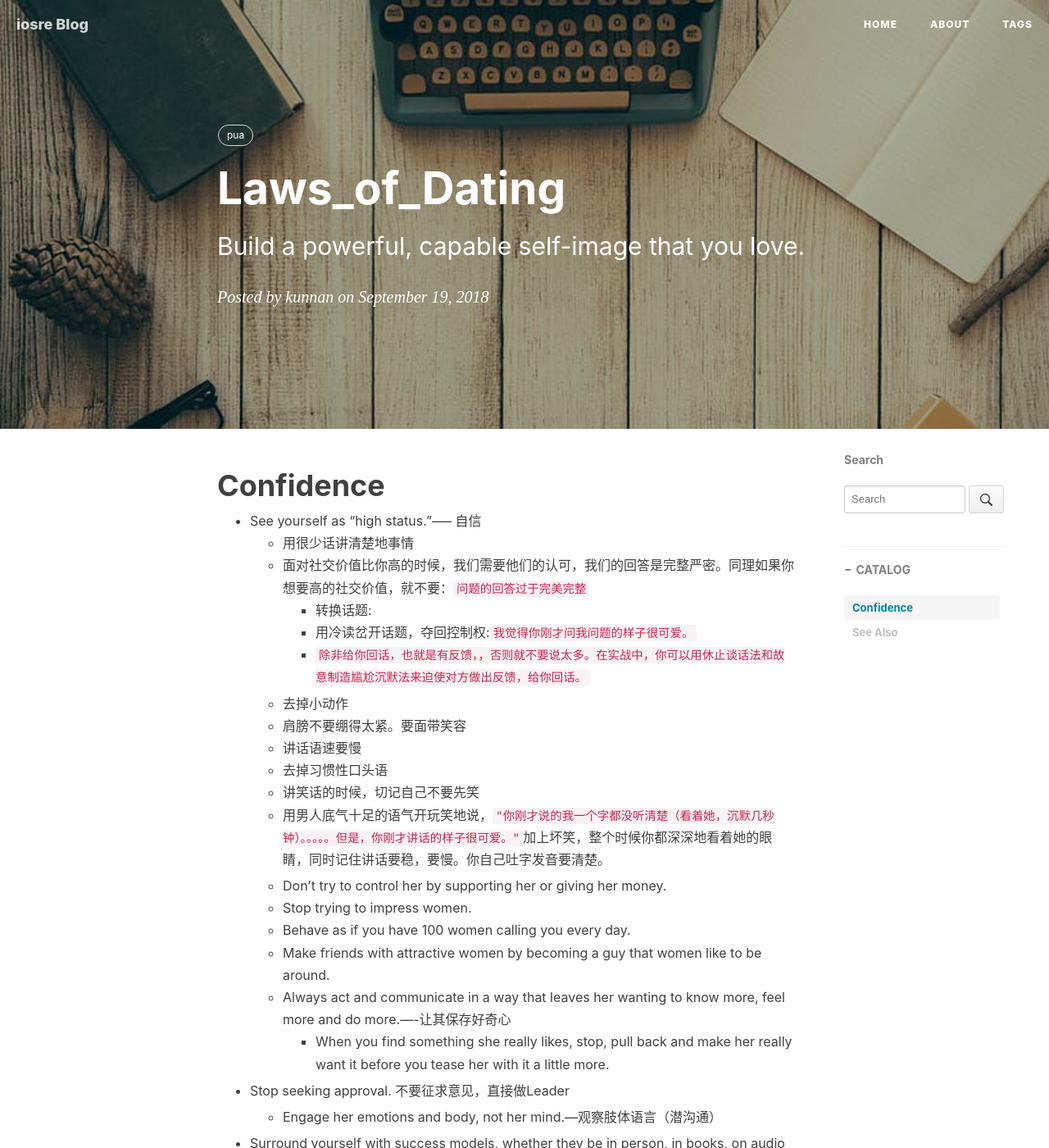
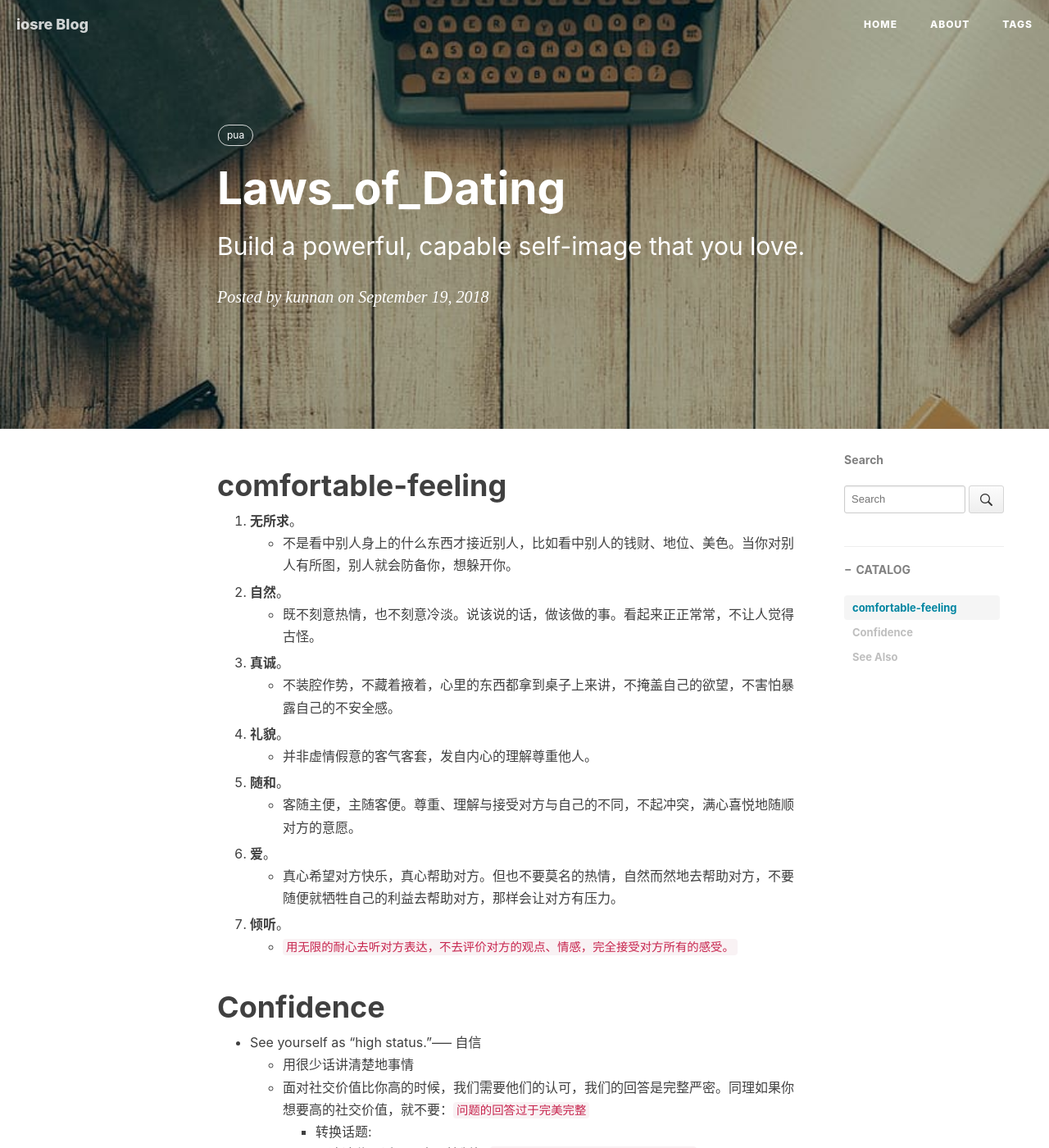
Before and after one commit to pua1203/pua1203.github.io, a Jekyll site: the page built from _posts/pua/2018-09-19-Laws_of_Dating.md, in a window 1280 px wide and 1400 px high. Shown: the whole window at 82% size. Built offline with Jekyll 4.4.1, drawn with Linux system fonts in a browser that asks for light colours; nearby versions of some CDN libraries; comment, search, counter and statistics services are not loaded.

Commit message:
用无限的耐心去听对方表达，不去评价对方的观点、情感，完全接受对方所有的感受。

```diff
--- a/_posts/pua/2018-09-19-Laws_of_Dating.md
+++ b/_posts/pua/2018-09-19-Laws_of_Dating.md
@@ -8,6 +8,29 @@ catalog: true
 author: kunnan
 subtitle: Build a powerful, capable self-image that you love.
 ---
+
+
+
+
+
+# **comfortable-feeling**
+
+
+
+1. **无所求**。
+   * 不是看中别人身上的什么东西才接近别人，比如看中别人的钱财、地位、美色。当你对别人有所图，别人就会防备你，想躲开你。
+2. **自然**。
+   * 既不刻意热情，也不刻意冷淡。说该说的话，做该做的事。看起来正正常常，不让人觉得古怪。
+3. **真诚**。
+   * 不装腔作势，不藏着掖着，心里的东西都拿到桌子上来讲，不掩盖自己的欲望，不害怕暴露自己的不安全感。
+4. **礼貌**。
+   * 并非虚情假意的客气客套，发自内心的理解尊重他人。
+5. **随和**。
+   * 客随主便，主随客便。尊重、理解与接受对方与自己的不同，不起冲突，满心喜悦地随顺对方的意愿。
+6. **爱**。
+   * 真心希望对方快乐，真心帮助对方。但也不要莫名的热情，自然而然地去帮助对方，不要随便就牺牲自己的利益去帮助对方，那样会让对方有压力。
+7. **倾听**。
+   * `用无限的耐心去听对方表达，不去评价对方的观点、情感，完全接受对方所有的感受。`
 
 
 
```
